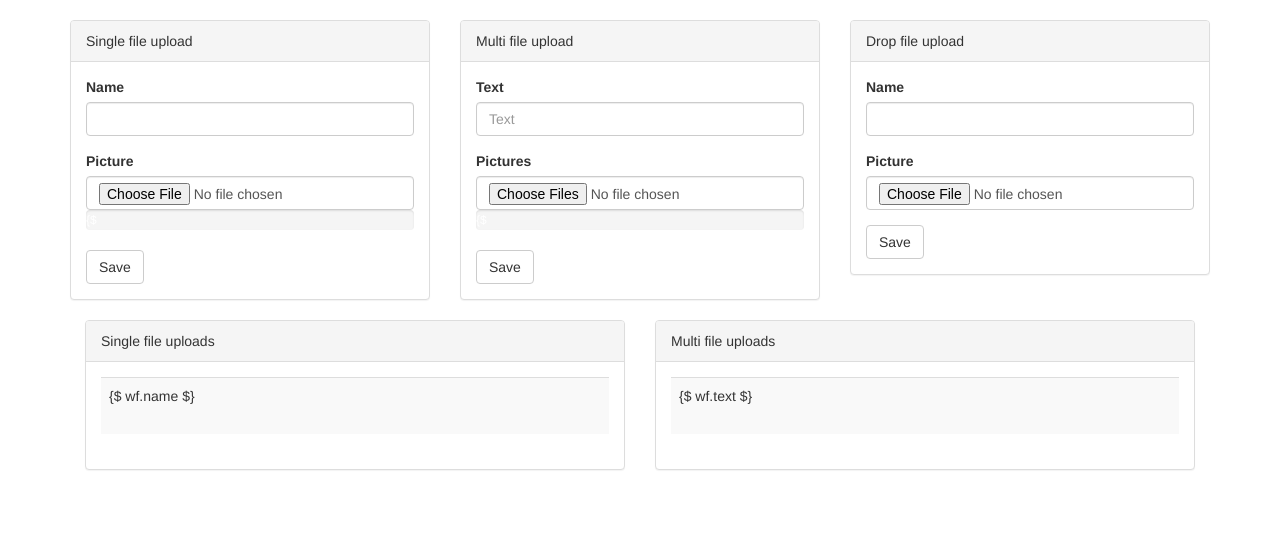
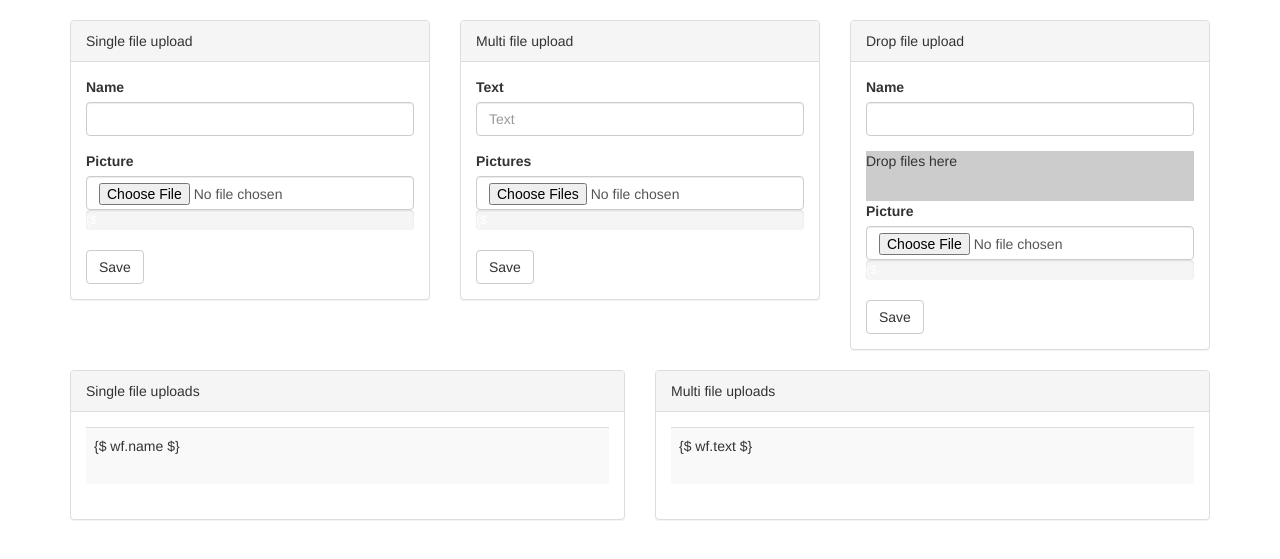
Before and after one commit to hagsteel/swampdragon, a Django app: page / in a window 1280 px wide. Shown: the part 52-611 px from the top of the page. Run offline with Django 3.2, Linux system fonts and the light colour scheme; parts of the project's set-up code (start-up, migrations or seed data) failed here and were passed over; some libraries are stand-ins or nearby versions.

Commit message:
Added drop file support

```diff
--- a/fileupload_example/fileupload_example/templates/home.html
+++ b/fileupload_example/fileupload_example/templates/home.html
@@ -56,7 +56,7 @@
         </div>
     </div>
 
-    <div class="col-md-4">
+    <div class="col-md-4" ng-controller="WithFileCtrl">
         <div class="panel panel-default">
             <div class="panel-heading">Drop file upload</div>
             <div class="panel-body">
@@ -66,8 +66,16 @@
                         <input type="text" ng-model="withfile.name" class="form-control">
                     </div>
                     <div class="form-group">
+                        <div id="dropbox" style="background-color: #ccc; height: 50px;">Drop files here</div>
                         <label>Picture</label>
-                        <input type="file" sd-file-upload ng-model="withfile.file" class="form-control">
+                        <input type="file" sd-file-upload drag-drop-target="dropbox" on-progress="updateProgress" ng-model="withfile.file" class="form-control">
+
+                        <div class="progress" id="withfile">
+                            <div class="progress-bar" role="progressbar" aria-valuenow="{$ progress $}" aria-valuemin="0" aria-valuemax="100" style="width: {$ progress $}%;">
+                                {$ progress $}%
+                            </div>
+                        </div>
+
                     </div>
                     <button type="submit" class="btn btn-default" ng-click="save();">Save</button>
                 </form>
@@ -76,6 +84,7 @@
     </div>
 </div>
 
+<div class="row">
     <div class="col-md-6" ng-controller="WithFileListCtrl">
         <div class="panel panel-default">
             <div class="panel-heading">Single file uploads</div>
@@ -106,4 +115,5 @@
             </div>
         </div>
     </div>
+</div>
 {% endblock main_content %}
```
Lines whose indentation alone changed are shown as unchanged.
